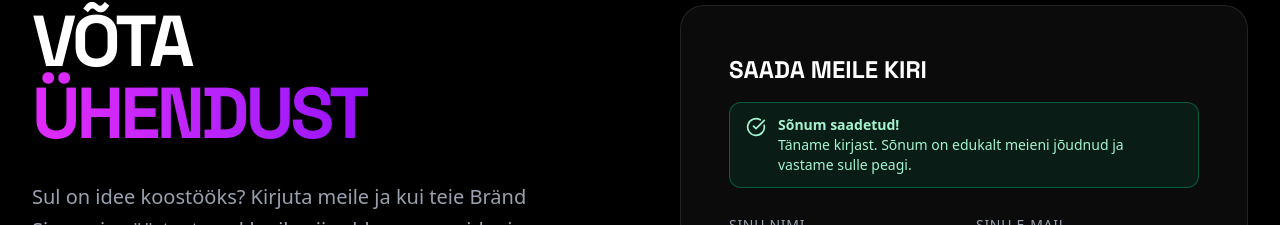
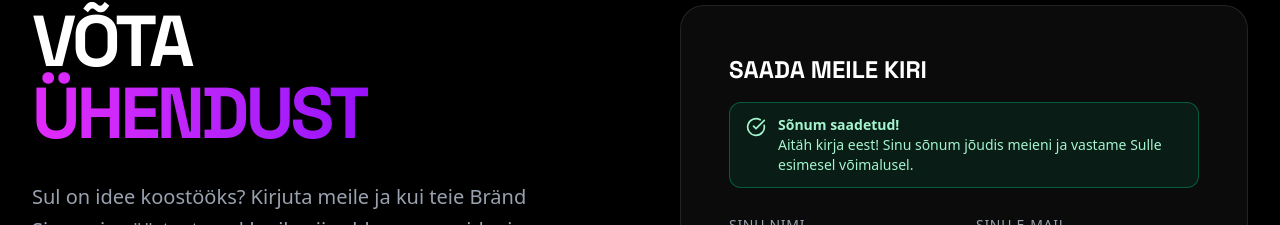
Before and after one commit to Kozippp/sisumaja, a Next.js app: page /kontakt in a window 1280 px wide. Both pictures are taken after typing "Sample", "name@example.com", "5551234", "Sample" into the empty fields and a click on the button "SAADA SÕNUM". Shown: the part 123-348 px from the top of the page. Built offline with nearby package versions, Linux system fonts and the light colour scheme; no server answers.

Commit message:
Update contact form success and error messages to be more natural Estonian

```diff
--- a/src/app/kontakt/page.tsx
+++ b/src/app/kontakt/page.tsx
@@ -45,11 +45,11 @@ export default function ContactPage() {
       setStatus('error');
 
       if (error.message === 'missing_fields') {
-        setErrorMessage('Palun täida vähemalt nimi, e-mail ja sõnum.');
+        setErrorMessage('Palun veendu, et oled täitnud kõik vajalikud väljad (nimi, e-mail ja sõnum).');
       } else if (error.message === 'email_failed') {
-        setErrorMessage('Sõnum salvestus, kuid e-kirja saatmine ebaõnnestus. Proovi hiljem uuesti või kirjuta otse info@sisumaja.ee.');
+        setErrorMessage('Kahjuks tekkis sõnumi saatmisel tehniline tõrge. Palun proovi hiljem uuesti või kirjuta meile otse aadressil info@sisumaja.ee.');
       } else {
-        setErrorMessage('Midagi läks valesti. Proovi palun uuesti või kirjuta otse info@sisumaja.ee.');
+        setErrorMessage('Midagi läks valesti. Palun proovi uuesti või võta meiega ühendust aadressil info@sisumaja.ee.');
       }
     } finally {
       setIsSubmitting(false);
@@ -114,7 +114,7 @@ export default function ContactPage() {
                   <CheckCircle className="w-5 h-5 mt-0.5 flex-shrink-0" />
                   <div>
                     <p className="font-bold">Sõnum saadetud!</p>
-                    <p>Täname kirjast. Sõnum on edukalt meieni jõudnud ja vastame sulle peagi.</p>
+                    <p>Aitäh kirja eest! Sinu sõnum jõudis meieni ja vastame Sulle esimesel võimalusel.</p>
                   </div>
                 </div>
               )}
```
